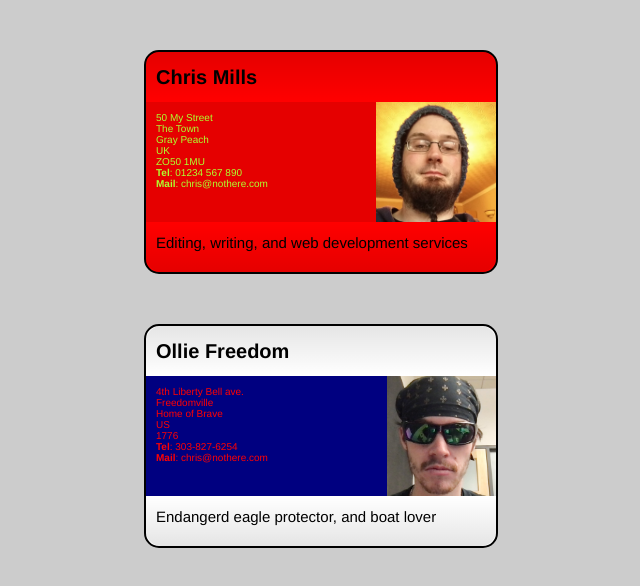
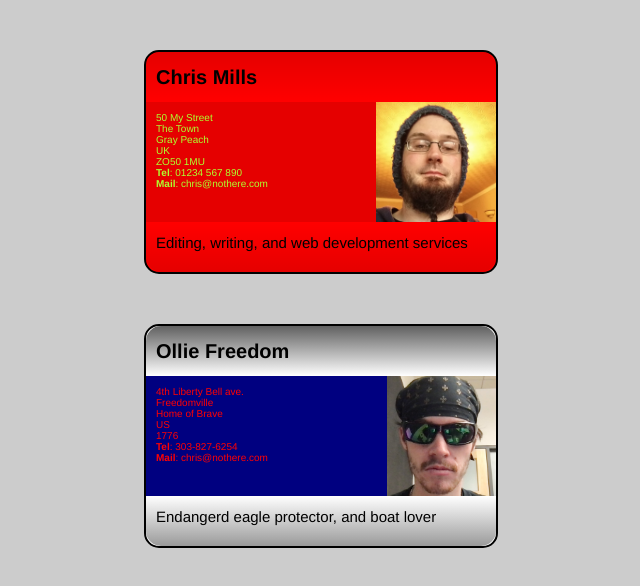
Before and after one commit to ojpollock/ojpollock.github.io, a plain HTML site: page wa/wa4.html in a window 1280 px wide. Shown: the whole page, without its empty margins (319-959 px from the left). Drawn offline with Linux system fonts and the light colour scheme.

Commit message:
Update wa4.css

```diff
--- a/css/wa4.css
+++ b/css/wa4.css
@@ -84,12 +84,12 @@ article p {
   }
 
   .card2 header{
-    background-image: linear-gradient(to bottom,rgba(0,0,0,0.1), rgba(0,0,0,0));
+    background-image: linear-gradient(to bottom,rgba(0, 0, 0, 0.622), rgb(255, 255, 255));
     border-radius: 1.5em 1.5em 0 0;
   }
 
   .card2 footer{
-    background-image: linear-gradient(to bottom,rgba(0,0,0,0), rgba(0,0,0,0.1));
+    background-image: linear-gradient(to top,rgba(0, 0, 0, 0.397), rgb(255, 255, 255));
     border-radius: 0 0 1.5em 1.5em;
   }
 
```
